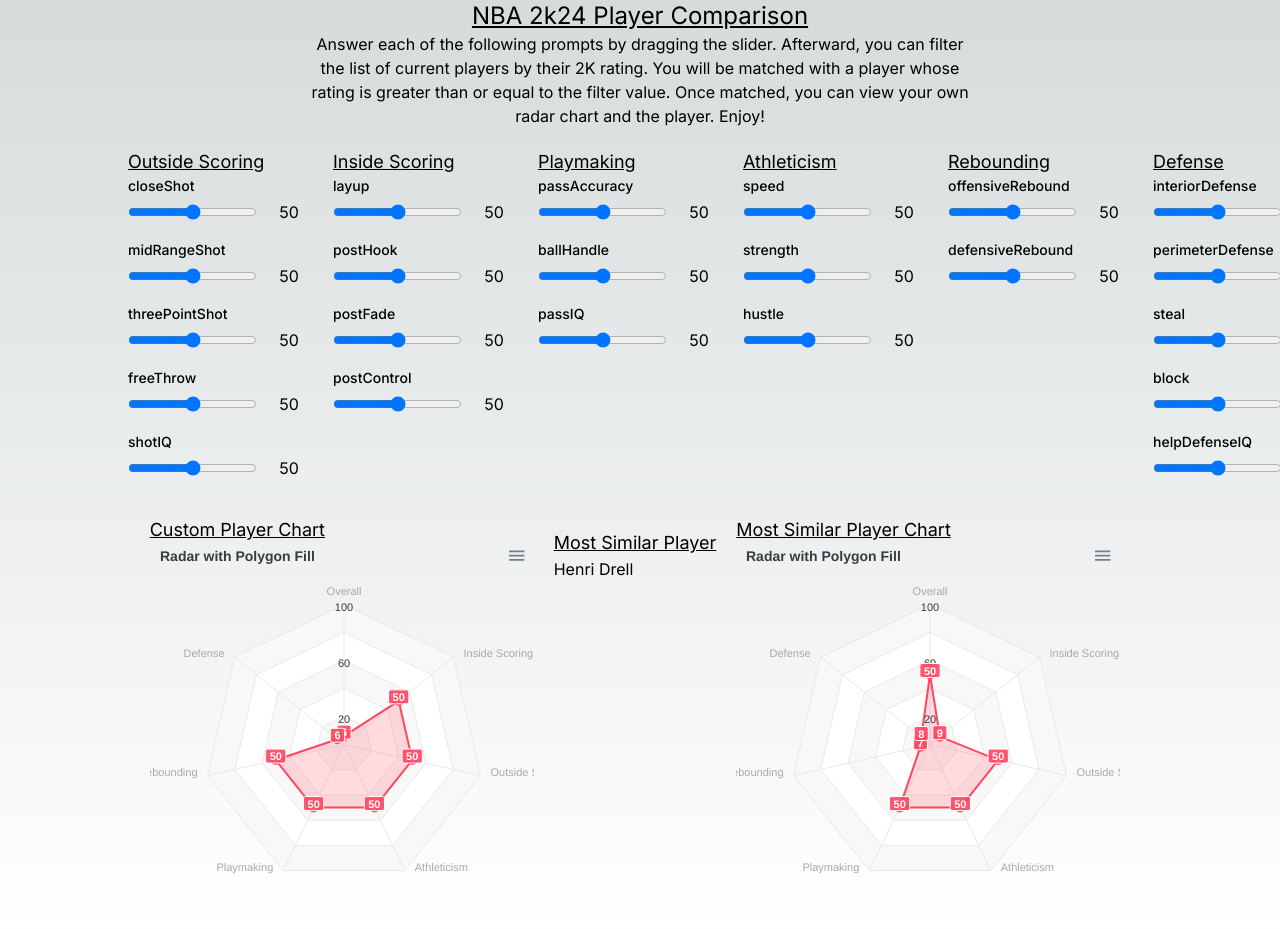
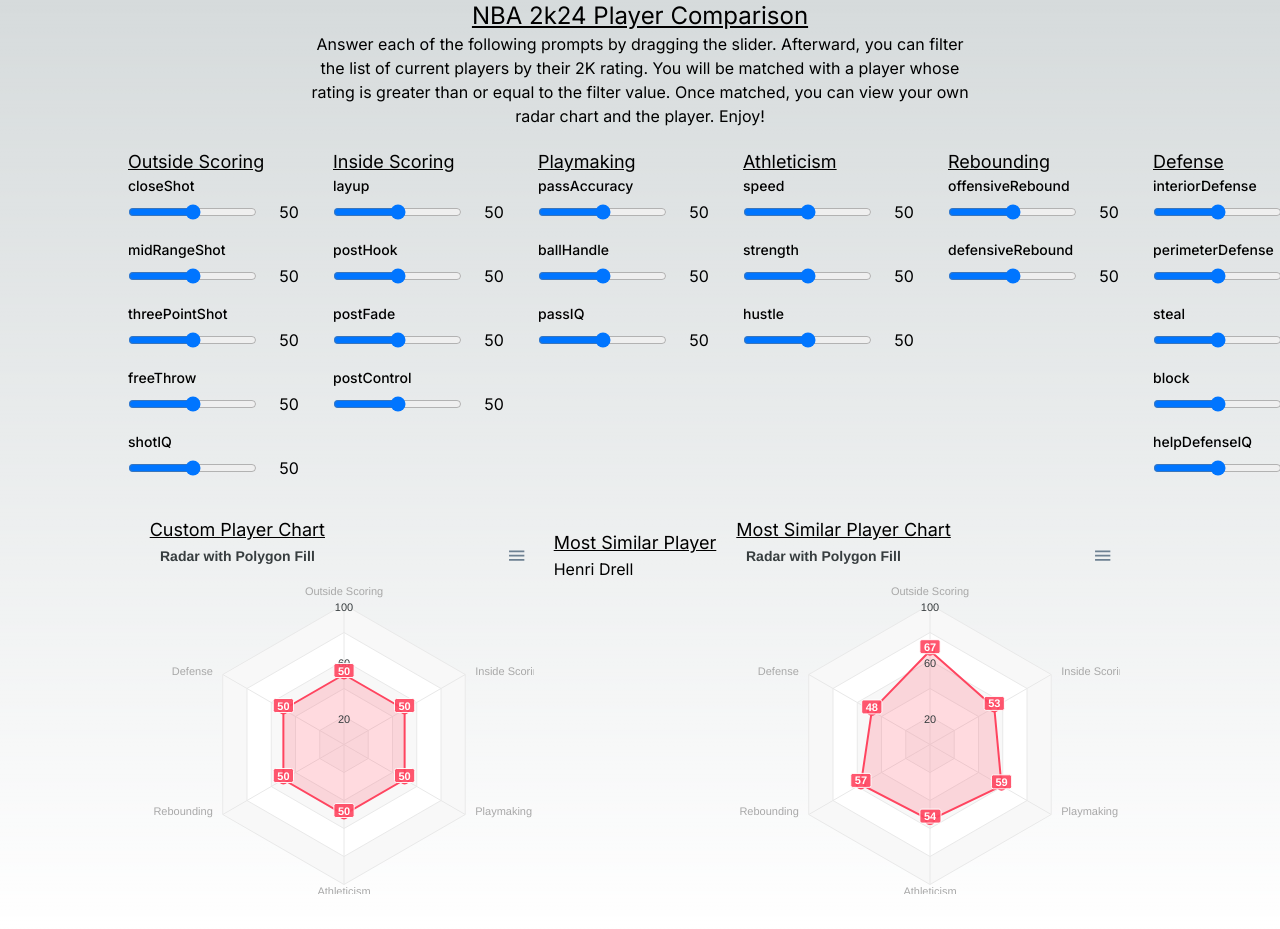
Before and after one commit to ErgiIsmahili/NBA2k24-Player-Comparison, a Next.js app in the folder my-nba-player/: page / in a window 1280 px wide. Shown: the top 929 px of the page. Built offline with nearby package versions, Linux system fonts and the light colour scheme.

Commit message:
F!! - Apex chart now updates.

```diff
--- a/my-nba-player/src/app/apexchart.tsx
+++ b/my-nba-player/src/app/apexchart.tsx
@@ -1,5 +1,4 @@
-import React from 'react';
-import ReactApexChart from 'react-apexcharts';
+import React, { Component } from 'react';
 
 interface ApexChartProps {
   series: {
@@ -55,9 +54,10 @@
       };
     };
   };
+  isClient: boolean;
 }
 
-class ApexChart extends React.Component<ApexChartProps, ApexChartState> {
+class ApexChart extends Component<ApexChartProps, ApexChartState> {
   constructor(props: ApexChartProps) {
     super(props);
 
@@ -103,18 +103,39 @@
           min: 0,
           max: 100,
           labels: {
-            formatter: (val: number, i: number) => (i % 2 === 0 ? val.toString() : ''),
+            formatter: (val: number, i: number) =>
+              i % 2 === 0 ? val.toString() : '',
           },
         },
       },
+      isClient: false, // Initially set to false (SSR mode)
     };
   }
 
+  componentDidMount() {
+    // Ensure this code runs only on the client-side
+    this.setState({ isClient: true });
+  }
+
   render() {
+    const { isClient } = this.state;
+
+    if (!isClient) {
+      // Prevent rendering on the server side
+      return null;
+    }
+
+    const ReactApexChart = require('react-apexcharts').default;
+
     return (
       <div>
         <div id="chart">
-          <ReactApexChart options={this.state.options} series={this.props.series} type="radar" height={350} />
+          <ReactApexChart
+            options={this.state.options}
+            series={this.props.series}
+            type="radar"
+            height={350}
+          />
         </div>
         <div id="html-dist"></div>
       </div>
--- a/my-nba-player/src/app/page.tsx
+++ b/my-nba-player/src/app/page.tsx
@@ -2,7 +2,7 @@
 
 import React, { useState, useEffect } from 'react';
 import useDebounce from './useDebounce';
-import { PlayerAttributes, findMostSimilarPlayer } from './yourPlayer';
+import { PlayerAttributes, findMostSimilarPlayer, calculateAverageStats } from './yourPlayer';
 import league from './league.json';
 import ApexChart from './apexchart';
 
@@ -55,7 +55,9 @@
     }
   };
 
-  const renderAttributeInputs = (stat: string, value: number) => {
+  const renderAttributeInputs = (stat: string, value: number | undefined) => {
+    const sliderValue = value ?? 50; // Use the value if defined, otherwise fallback to 50
+
     return (
       <div className="mb-4">
         <h2 className="text-sm font-medium mb-1">{stat}</h2>
@@ -64,16 +66,26 @@
             type="range"
             min="0"
             max="100"
-            value={value}
+            value={sliderValue}
             onChange={(e) =>
               handleCustomPlayerChange(stat as keyof PlayerAttributes, parseInt(e.target.value))
             }
             className="flex-grow"
           />
-          <span className="w-12 text-center">{value}</span>
+          <span className="w-12 text-center">{sliderValue}</span>
         </div>
       </div>
     );
+  };
+
+  const customPlayerAverages = calculateAverageStats(customPlayer);
+  const mostSimilarPlayerAverages = mostSimilarPlayer.player ? calculateAverageStats(mostSimilarPlayer.player) : {
+    outsideScoring: 50,
+    insideScoring: 50,
+    playmaking: 50,
+    athleticism: 50,
+    rebounding: 50,
+    defense: 50,
   };
 
   return (
@@ -91,51 +103,51 @@
         <div className="flex flex-col items-start">
           <div className="mr-5">
             <h3 className="text-lg underline">Outside Scoring</h3>
-            {renderAttributeInputs('closeShot', customPlayer.closeShot || 50)}
-            {renderAttributeInputs('midRangeShot', customPlayer.midRangeShot || 50)}
-            {renderAttributeInputs('threePointShot', customPlayer.threePointShot || 50)}
-            {renderAttributeInputs('freeThrow', customPlayer.freeThrow || 50)}
-            {renderAttributeInputs('shotIQ', customPlayer.shotIQ || 50)}
+            {renderAttributeInputs('closeShot', customPlayer.closeShot)}
+            {renderAttributeInputs('midRangeShot', customPlayer.midRangeShot)}
+            {renderAttributeInputs('threePointShot', customPlayer.threePointShot)}
+            {renderAttributeInputs('freeThrow', customPlayer.freeThrow)}
+            {renderAttributeInputs('shotIQ', customPlayer.shotIQ)}
           </div>
         </div>
         <div className="flex flex-col items-start">
           <div className="mr-5">
             <h3 className="text-lg underline">Inside Scoring</h3>
-            {renderAttributeInputs('layup', customPlayer.layup || 50)}
-            {renderAttributeInputs('postHook', customPlayer.postHook || 50)}
-            {renderAttributeInputs('postFade', customPlayer.postFade || 50)}
-            {renderAttributeInputs('postControl', customPlayer.postControl || 50)}
+            {renderAttributeInputs('layup', customPlayer.layup)}
+            {renderAttributeInputs('postHook', customPlayer.postHook)}
+            {renderAttributeInputs('postFade', customPlayer.postFade)}
+            {renderAttributeInputs('postControl', customPlayer.postControl)}
           </div>
         </div>
         <div className="flex flex-col items-start">
           <div className="mr-5">
             <h3 className="text-lg underline">Playmaking</h3>
-            {renderAttributeInputs('passAccuracy', customPlayer.passAccuracy || 50)}
-            {renderAttributeInputs('ballHandle', customPlayer.ballHandle || 50)}
-            {renderAttributeInputs('passIQ', customPlayer.passIQ || 50)}
+            {renderAttributeInputs('passAccuracy', customPlayer.passAccuracy)}
+            {renderAttributeInputs('ballHandle', customPlayer.ballHandle)}
+            {renderAttributeInputs('passIQ', customPlayer.passIQ)}
           </div>
         </div>
         <div className="flex flex-col items-start">
           <div className="mr-5">
             <h3 className="text-lg underline">Athleticism</h3>
-            {renderAttributeInputs('speed', customPlayer.speed || 50)}
-            {renderAttributeInputs('strength', customPlayer.strength || 50)}
-            {renderAttributeInputs('hustle', customPlayer.hustle || 50)}
+            {renderAttributeInputs('speed', customPlayer.speed)}
+            {renderAttributeInputs('strength', customPlayer.strength)}
+            {renderAttributeInputs('hustle', customPlayer.hustle)}
           </div>
         </div>
         <div className="flex flex-row items-start">
           <div className="mr-5">
             <h3 className="text-lg underline">Rebounding</h3>
-            {renderAttributeInputs('offensiveRebound', customPlayer.offensiveRebound || 50)}
-            {renderAttributeInputs('defensiveRebound', customPlayer.defensiveRebound || 50)}
+            {renderAttributeInputs('offensiveRebound', customPlayer.offensiveRebound)}
+            {renderAttributeInputs('defensiveRebound', customPlayer.defensiveRebound)}
           </div>
           <div className="mr-5">
             <h3 className="text-lg underline">Defense</h3>
-            {renderAttributeInputs('interiorDefense', customPlayer.interiorDefense || 50)}
-            {renderAttributeInputs('perimeterDefense', customPlayer.perimeterDefense || 50)}
-            {renderAttributeInputs('steal', customPlayer.steal || 50)}
-            {renderAttributeInputs('block', customPlayer.block || 50)}
-            {renderAttributeInputs('helpDefenseIQ', customPlayer.helpDefenseIQ || 50)}
+            {renderAttributeInputs('interiorDefense', customPlayer.interiorDefense)}
+            {renderAttributeInputs('perimeterDefense', customPlayer.perimeterDefense)}
+            {renderAttributeInputs('steal', customPlayer.steal)}
+            {renderAttributeInputs('block', customPlayer.block)}
+            {renderAttributeInputs('helpDefenseIQ', customPlayer.helpDefenseIQ)}
           </div>
         </div>
       </div>
@@ -143,8 +155,15 @@
         <div className="mr-2.5 w-96">
           <h3 className="text-lg underline">Custom Player Chart</h3>
           <ApexChart
-            series={[{ name: 'Your Chart', data: [6, 50, 50, 50, 50, 50, 6] }]}
-            categories={['Overall', 'Inside Scoring', 'Outside Scoring', 'Athleticism', 'Playmaking', 'Rebounding', 'Defense']}
+            series={[{ name: 'Your Chart', data: [
+              customPlayerAverages.outsideScoring,
+              customPlayerAverages.insideScoring,
+              customPlayerAverages.playmaking,
+              customPlayerAverages.athleticism,
+              customPlayerAverages.rebounding,
+              customPlayerAverages.defense
+            ] }]}
+            categories={['Outside Scoring', 'Inside Scoring', 'Playmaking', 'Athleticism', 'Rebounding', 'Defense']}
           />
         </div>
         <div className="mr-2.5 mb-[315px] border-3 border-gray-300 p-2.5 rounded-lg">
@@ -158,8 +177,15 @@
         <div className="mr-2.5 w-96">
           <h3 className="text-lg underline">Most Similar Player Chart</h3>
           <ApexChart
-            series={[{ name: 'Player Chart', data: [50, 9, 50, 50, 50, 7, 8] }]}
-            categories={['Overall', 'Inside Scoring', 'Outside Scoring', 'Athleticism', 'Playmaking', 'Rebounding', 'Defense']}
+            series={[{ name: 'Player Chart', data: [
+              mostSimilarPlayerAverages.outsideScoring,
+              mostSimilarPlayerAverages.insideScoring,
+              mostSimilarPlayerAverages.playmaking,
+              mostSimilarPlayerAverages.athleticism,
+              mostSimilarPlayerAverages.rebounding,
+              mostSimilarPlayerAverages.defense
+            ] }]}
+            categories={['Outside Scoring', 'Inside Scoring', 'Playmaking', 'Athleticism', 'Rebounding', 'Defense']}
           />
         </div>
       </div>
--- a/my-nba-player/src/app/yourPlayer.ts
+++ b/my-nba-player/src/app/yourPlayer.ts
@@ -69,6 +69,54 @@
     return { player: mostSimilarPlayer!, distance: smallestDistance };
 }
 
+interface AverageStats {
+    outsideScoring: number;
+    insideScoring: number;
+    playmaking: number;
+    athleticism: number;
+    rebounding: number;
+    defense: number;
+  }
+
+export function calculateAverageStats(player: PlayerAttributes): AverageStats {
+    return {
+        outsideScoring: Math.round(
+        ((player.closeShot ?? 0) +
+            (player.midRangeShot ?? 0) +
+            (player.threePointShot ?? 0) +
+            (player.freeThrow ?? 0) +
+            (player.shotIQ ?? 0)) / 5
+        ),
+        insideScoring: Math.round(
+        ((player.layup ?? 0) +
+            (player.postHook ?? 0) +
+            (player.postFade ?? 0) +
+            (player.postControl ?? 0)) / 4
+        ),
+        playmaking: Math.round(
+        ((player.passAccuracy ?? 0) +
+            (player.ballHandle ?? 0) +
+            (player.passIQ ?? 0)) / 3
+        ),
+        athleticism: Math.round(
+        ((player.speed ?? 0) +
+            (player.strength ?? 0) +
+            (player.hustle ?? 0)) / 3
+        ),
+        rebounding: Math.round(
+        ((player.offensiveRebound ?? 0) +
+            (player.defensiveRebound ?? 0)) / 2
+        ),
+        defense: Math.round(
+        ((player.interiorDefense ?? 0) +
+            (player.perimeterDefense ?? 0) +
+            (player.steal ?? 0) +
+            (player.block ?? 0) +
+            (player.helpDefenseIQ ?? 0)) / 5
+        ),
+    };
+}
+
 const league: PlayerAttributes[] = leagueData;
 
 const customPlayer: PlayerAttributes = {
@@ -96,6 +144,3 @@
     offensiveRebound: 90,
     defensiveRebound: 90
 };
-
-const { player, distance } = findMostSimilarPlayer(customPlayer, league);
-console.log(player.name, distance);
```
